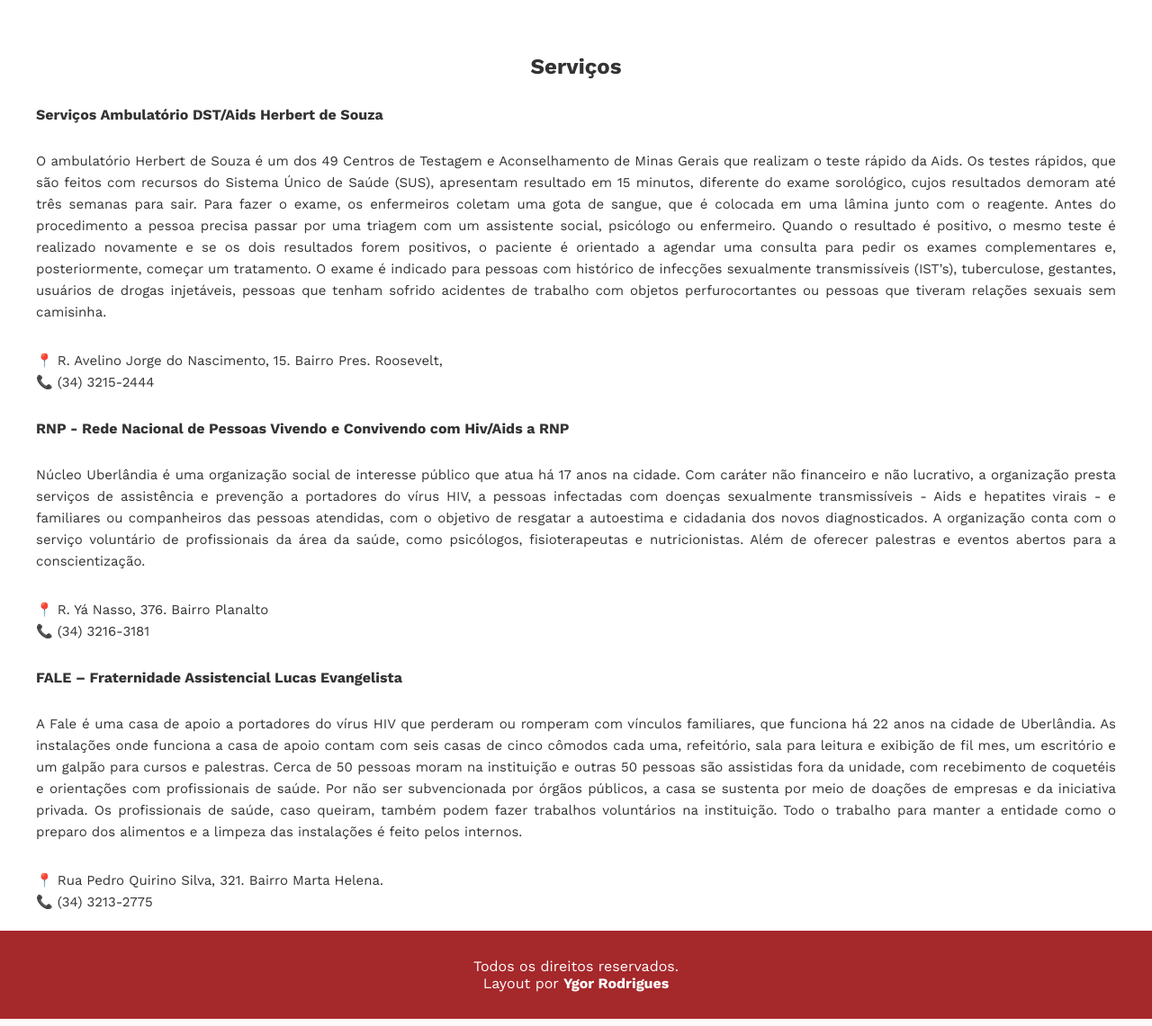
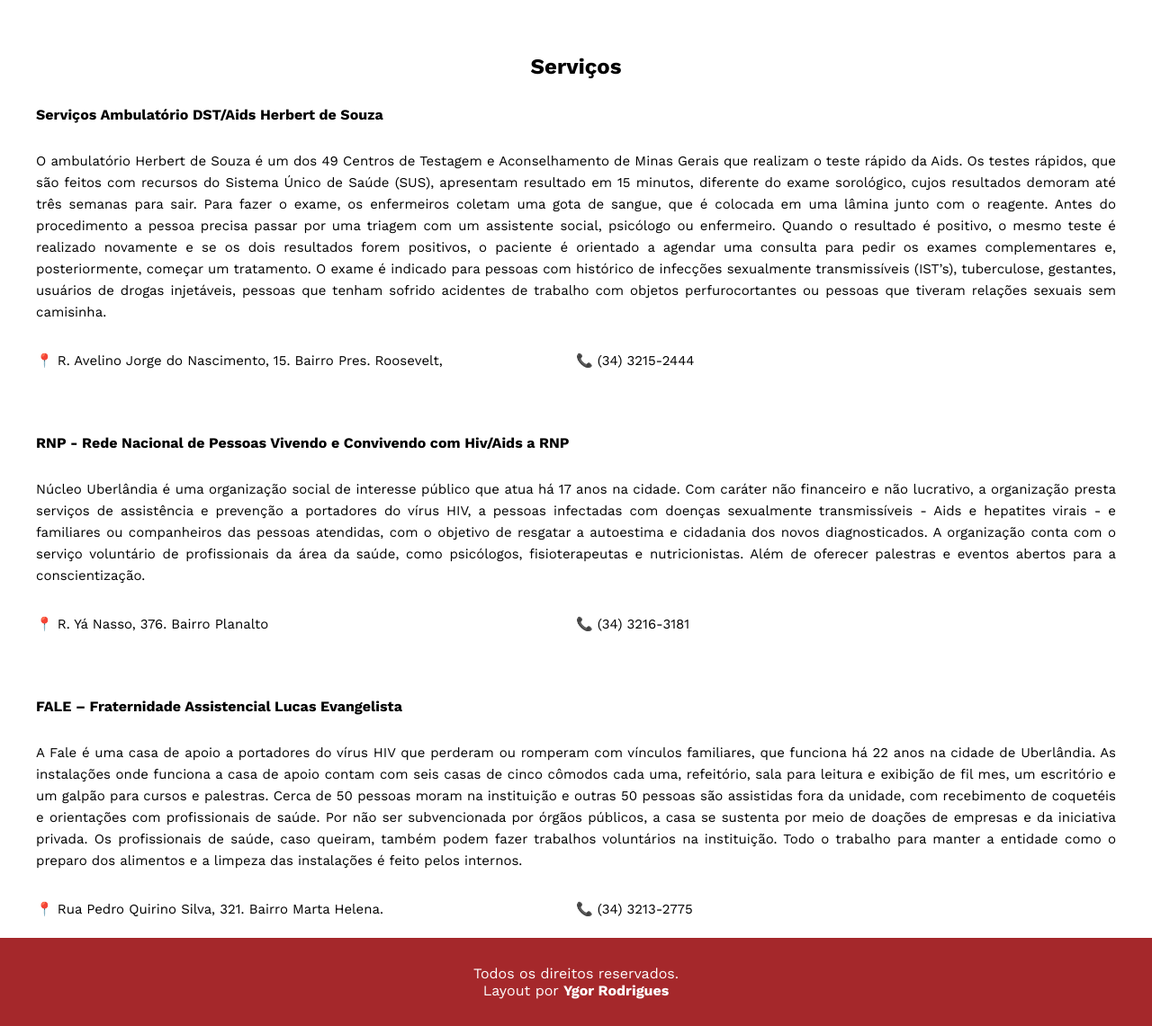
Before and after one commit to ygorodrigs/IFTM, a PHP site: page /1P/web-estatico/projetofinal/servicos.html in a window 1280 px wide. Shown: the part 197-1338 px from the top of the page at 90% size. Run offline with PHP 8.4, Linux system fonts and the light colour scheme.

Commit message:
ajustes das colunas e section

```diff
--- a/1P/web-estatico/projetofinal/css/style.css
+++ b/1P/web-estatico/projetofinal/css/style.css
@@ -222,12 +222,12 @@ html, body {
     color: #333333;
 }
 
-section:nth-of-type(odd) {
+.content-padding:nth-of-type(odd) {
     background-color: white;
     color:#333333;
 }
 
-section:nth-of-type(even) {
+.content-padding:nth-of-type(even) {
     background-color: rgb(165, 40, 43);
     color: white;
 }
@@ -591,6 +591,11 @@ footer {
     justify-content: center;
     text-align: center;
     margin-bottom: 20px;
+}
+
+.servico-contato {
+    display: flex;
+    flex-direction: column;
 }
 
 @media (min-width: 768px) {
@@ -1211,4 +1216,9 @@ footer {
     .container-servicos p {
         width: 100%;
     }
+
+    .servico-contato {
+        display: flex;
+        flex-direction: row;
+    }
 }
--- a/1P/web-estatico/projetofinal/servicos.html
+++ b/1P/web-estatico/projetofinal/servicos.html
@@ -219,11 +219,12 @@
                             pessoas
                             que tiveram relações sexuais sem camisinha.</p>
 
-                        <div>
+                        <div class="servico-contato">
                             <p>📍  R. Avelino Jorge do Nascimento, 15. Bairro Pres. Roosevelt,</p>
                             <p>📞 (34) 3215-2444</p>
                         </div>
-
+            </section>
+            <section class="container-servicos">
                         <h4>RNP - Rede Nacional de Pessoas Vivendo e Convivendo
                             com
                             Hiv/Aids a RNP</h4>
@@ -251,12 +252,12 @@
                             e
                             eventos abertos para a conscientização. </p>
 
-                        <div>
+                        <div class="servico-contato">
                             <p>📍 R. Yá Nasso, 376. Bairro Planalto</p>
                             <p>📞 (34) 3216-3181</p>
                         </div>
-
-
+            </section>
+            <section class="container-servicos">
                         <h4>FALE – Fraternidade Assistencial Lucas
                             Evangelista</h4>
                         <p>A Fale é uma casa de apoio a portadores do vírus HIV
@@ -295,12 +296,11 @@
                             instalações
                             é
                             feito pelos internos. </p>
-                        <div>
+                        <div class="servico-contato">
                             <p>📍 Rua Pedro Quirino Silva, 321. Bairro Marta Helena.</p>
                             <p>📞 (34) 3213-2775</p>
                         </div>
                         </div>
-
             </section>
 
         </main>
```
Also changed, not shown: 1P/web-estatico/projetofinal/extra.html (+20 -7 lines), 1P/web-estatico/projetofinal/perfis.html (+14 -4 lines).
